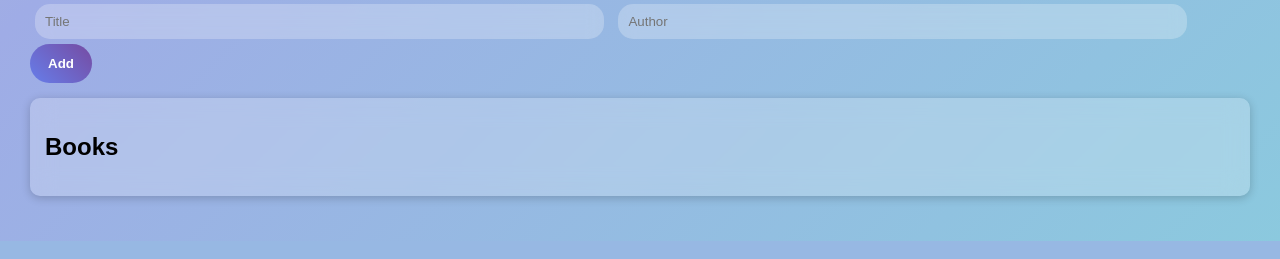
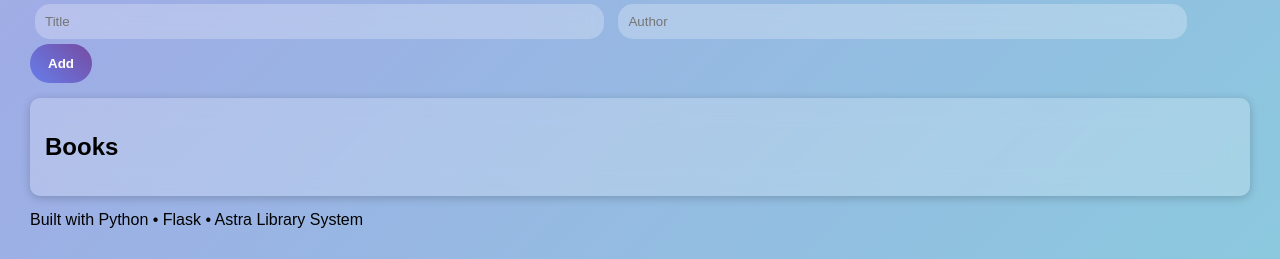
Before and after one commit to preethamhavaldar-prog/digital-library, a Flask app: page / in a window 1280 px wide. Shown: the part 896-1155 px from the top of the page. Run offline with Flask 3, Linux system fonts and the light colour scheme.

Commit message:
Update index.html

```diff
--- a/templates/index.html
+++ b/templates/index.html
@@ -392,4 +392,7 @@ letter-spacing:2px;
     </div>
     </div>
 </body>
+    <footer>
+        Built with Python • Flask • Astra Library System
+    </footer>
 </html>
```
